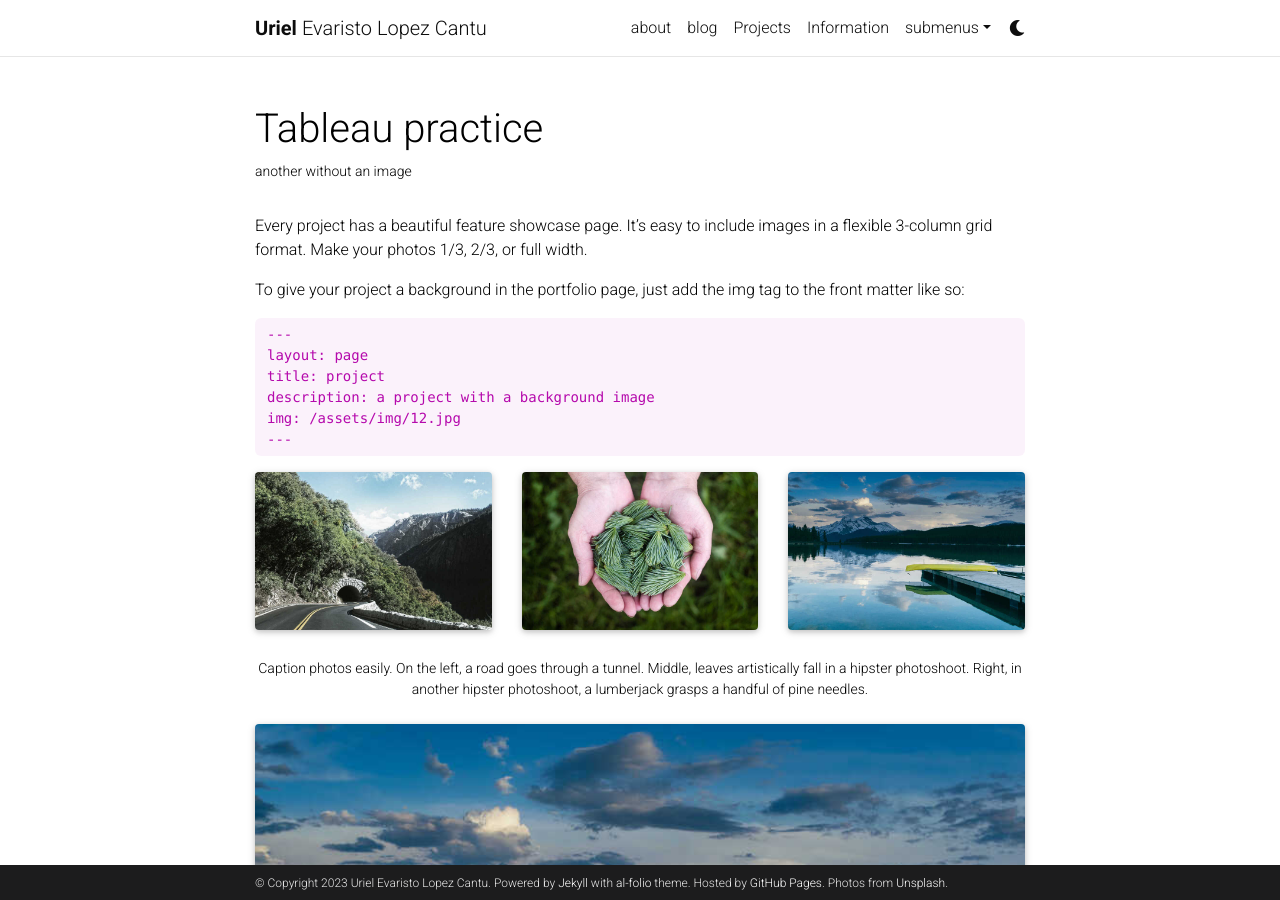
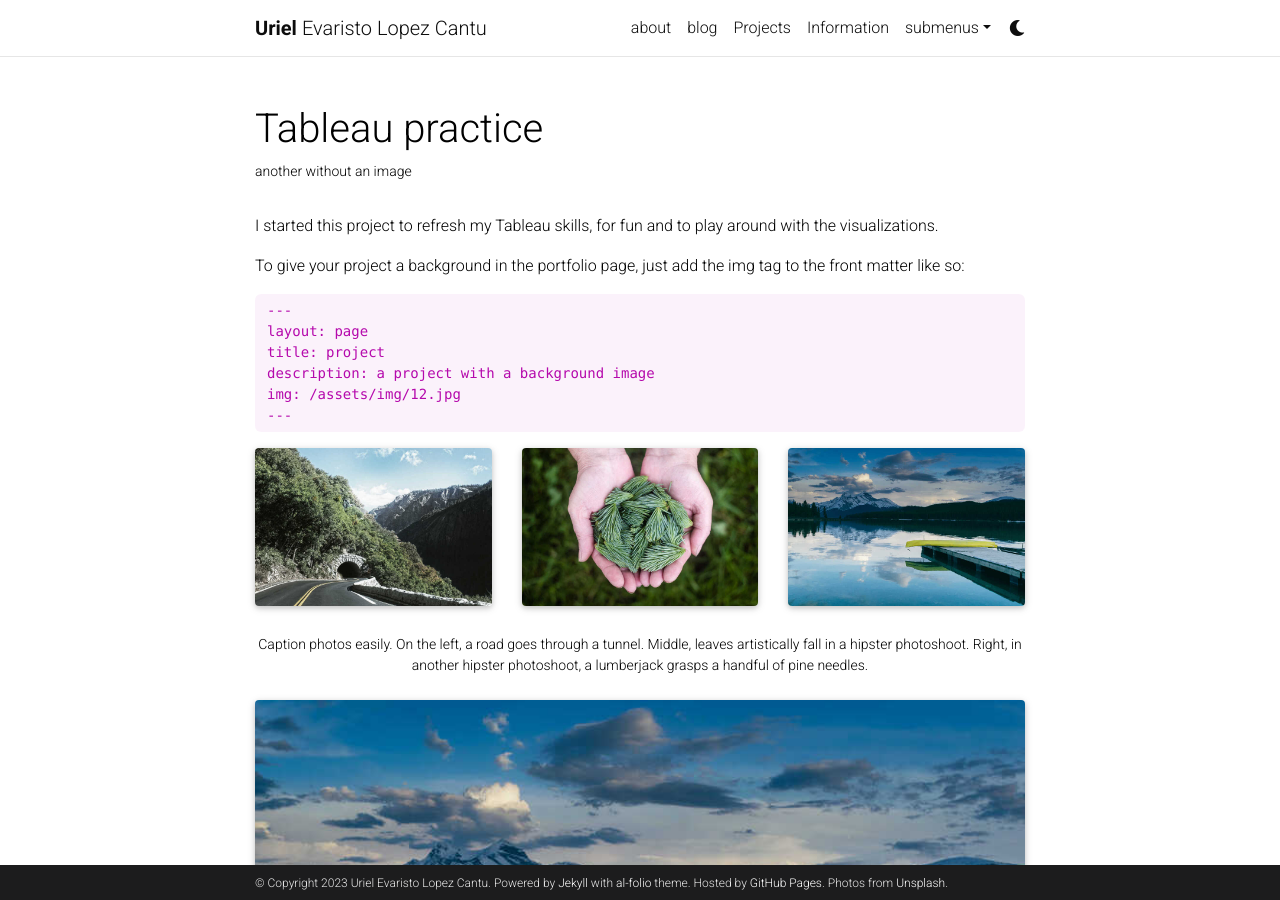
Before and after one commit to ulopezc/ulopezc.github.io, a Jekyll site: the page built from _projects/3_project.md, in a window 1280 px wide and 900 px high. Built offline with Jekyll 4.4.1, drawn with Linux system fonts in a browser that asks for light colours; full-size pictures stand in for the smaller copies a plugin makes; comment, search, counter and statistics services are not loaded; a style sheet for code colours, icons or effects is not loaded.

Commit message:
Update 3_project.md

```diff
--- a/_projects/3_project.md
+++ b/_projects/3_project.md
@@ -7,9 +7,7 @@ importance: 3
 category: fun
 ---
 
-Every project has a beautiful feature showcase page.
-It's easy to include images in a flexible 3-column grid format.
-Make your photos 1/3, 2/3, or full width.
+I started this project to refresh my Tableau skills, for fun and to play around with the visualizations.
 
 To give your project a background in the portfolio page, just add the img tag to the front matter like so:
 
```
